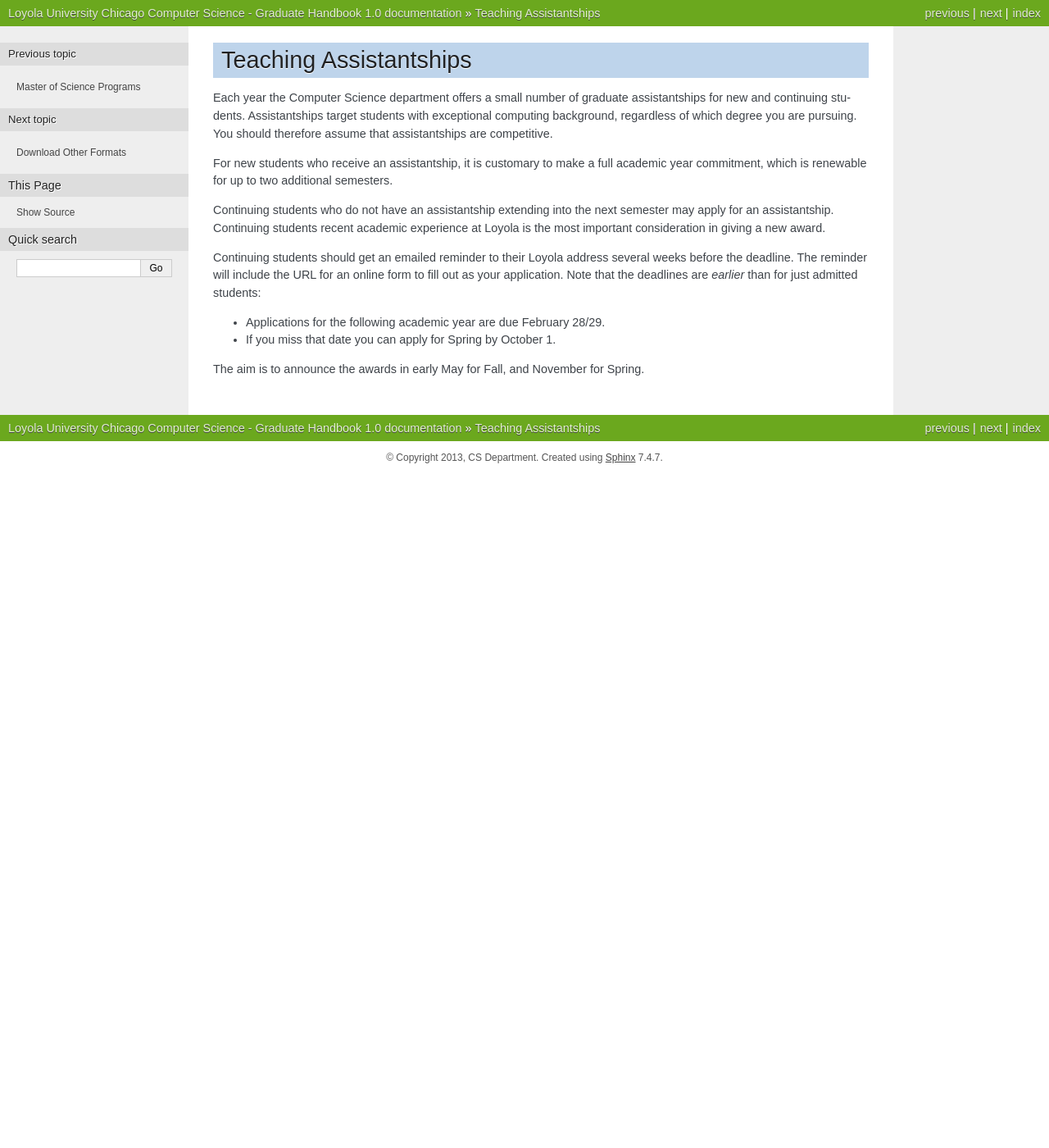
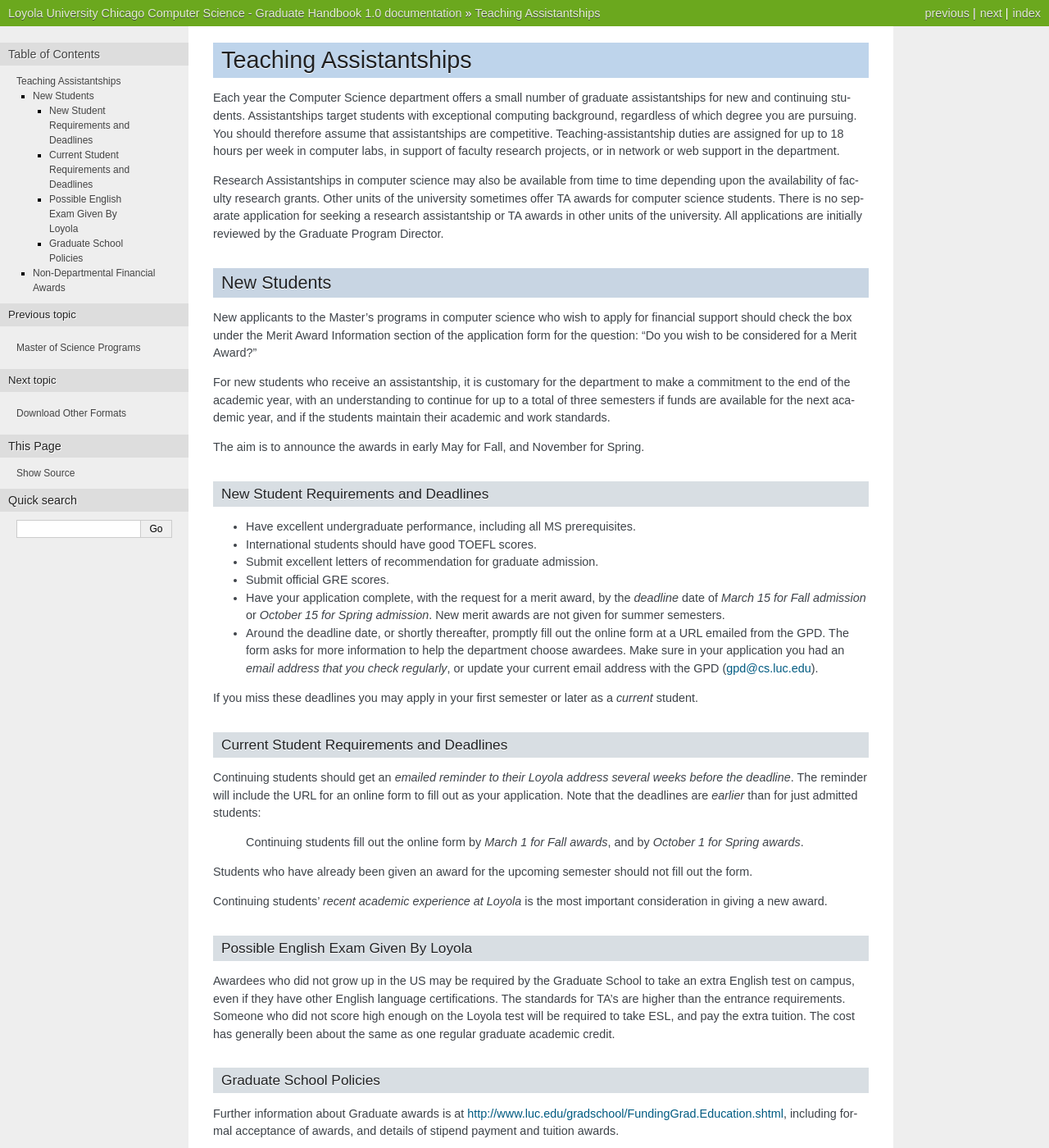
Before and after one commit to LoyolaChicagoCS/gradhandbook, a Sphinx documentation site: the page built from source/assistantships.rst, in a window 1280 px wide and 1400 px high. Shown: the whole window at 82% size. Built offline with Sphinx 7.4.7, drawn with Linux system fonts in a browser that asks for light colours; some of the changed text lies outside the part shown.

Commit message:
full merit award blurb

```diff
--- a/source/assistantships.rst
+++ b/source/assistantships.rst
@@ -1,4 +1,5 @@
 .. index:: teaching assistantships
+   merit awards
 
 Teaching Assistantships
 ===========================
@@ -7,21 +8,96 @@ Each year the Computer Science department offers a small number of graduate assi
 for new and continuing students. Assistantships target students with exceptional
 computing background, regardless of which degree you are pursuing.
 You should therefore assume that assistantships are competitive.
+Teaching-assistantship duties are assigned for up to 18 hours per week
+in computer labs, in support of faculty research projects,
+or in network or web support in the department.
 
-For new students who receive an assistantship, it is customary to make a full academic
-year commitment, which is renewable for up to two additional semesters.
+Research Assistantships in computer science may also be available from
+time to time depending upon the availability of faculty research grants.
+Other units of the university sometimes offer TA awards for computer
+science students. There is no separate application for seeking a research
+assistantship or TA awards in other units of the university.
+All applications are initially reviewed by the Graduate Program Director.
 
-Continuing students who do not have an assistantship extending into the next semester
-may apply for an assistantship.  Continuing students recent academic
-experience at Loyola is
-the most important consideration in giving a new award.
+.. index:: deadline; for merit award application
 
-Continuing students should get an emailed reminder to their Loyola address
-several weeks before the deadline.  The
+New Students
+--------------
+
+New applicants to the Master's programs in computer science who wish to apply
+for financial support should check the box under the Merit Award Information
+section of the application form for the question:
+"Do you wish to be considered for a Merit Award?"
+
+For new students who receive an assistantship, it is customary for the department
+to make a commitment to the end of the academic
+year, with an understanding to continue for up to a total of three semesters
+if funds are available for the next academic year, and if the students
+maintain their academic and work standards.
+
+The aim is to announce the awards in early May for Fall, and November for Spring.
+
+New Student Requirements and Deadlines
+~~~~~~~~~~~~~~~~~~~~~~~~~~~~~~~~~~~~~~~~
+
+* Have excellent undergraduate performance, including all MS prerequisites.
+* International students should have good TOEFL scores.
+* Submit excellent letters of recommendation for graduate admission.
+* Submit official GRE scores.
+* Have your application complete, with the request for a merit award,
+  by the *deadline* date of *March 15 for Fall admission* or
+  *October 15 for Spring admission*.
+  New merit awards are not given for summer semesters.
+* Around  the deadline date, or shortly thereafter, promptly fill out the
+  online form at a URL
+  emailed from the GPD. The form asks for more information
+  to help the department choose awardees. Make sure in your application
+  you had an *email address that you check regularly*, or update
+  your current email address with the GPD (gpd@cs.luc.edu).
+
+If you miss these deadlines you may apply in your first semester or later
+as a *current* student.
+
+Current Student Requirements and Deadlines
+~~~~~~~~~~~~~~~~~~~~~~~~~~~~~~~~~~~~~~~~~~~
+
+Continuing students should get an
+*emailed reminder to their Loyola address several weeks before the deadline*.  The
 reminder will include the URL for an online form to fill out as your application.
 Note that the deadlines are *earlier* than for just admitted students:
 
-* Applications for the following academic year are due February 28/29.
-* If you miss that date you can apply for Spring by October 1.
+  Continuing students fill out the online form by *March 1 for Fall awards*,
+  and by *October 1 for Spring awards*.
 
-The aim is to announce the awards in early May for Fall, and November for Spring.
+Students who have already been given an award for the upcoming semester should
+not fill out the form.
+
+Continuing students'
+*recent academic experience at Loyola* is
+the most important consideration in giving a new award.
+
+Possible English Exam Given By Loyola
+~~~~~~~~~~~~~~~~~~~~~~~~~~~~~~~~~~~~~~~~~~~~~
+
+Awardees who did not grow up in the US may be required by the Graduate
+School to take an extra English test on campus, even if they have other
+English language certifications.  The standards for TA's are higher than the
+entrance requirements.  Someone who did not score high enough on the Loyola
+test will be required to take ESL, and pay the extra tuition.  The
+cost has generally been about the same as one regular graduate academic credit.
+
+Graduate School Policies
+~~~~~~~~~~~~~~~~~~~~~~~~~~~
+
+Further information about Graduate awards is at
+http://www.luc.edu/gradschool/FundingGrad.Education.shtml,
+including formal acceptance of awards, and details of stipend payment
+and tuition awards.
+
+
+
+Non-Departmental Financial Awards
+---------------------------------------------
+
+General information about financial aid is at
+http://www.luc.edu/finaid/responsibilities_rights.shtml.
--- a/source/general.rst
+++ b/source/general.rst
@@ -104,6 +104,9 @@ Computer Services
 
 The University maintains several Computer Centers which are available
 for your use in Sullivan Center, Information Commons, and at 25 E. Pearson.
+
+All university students are responsible for reading and following
+http://www.luc.edu/its/policies/policy_access_use.shtml.
 
 An account on the student email system is created automatically for each new student.
 Both the GPD and the Graduate School will use this account
--- a/source/regulations.rst
+++ b/source/regulations.rst
@@ -347,6 +347,7 @@ F-1 visa students
     Check with the Office of International Programs for details.
 
 .. index:: graduation
+   deadline; for applying for graduation
 
 Graduation
 -----------------------------------------------------------
```
Also changed, not shown: source/ms_programs.rst (line endings or trailing spaces).
